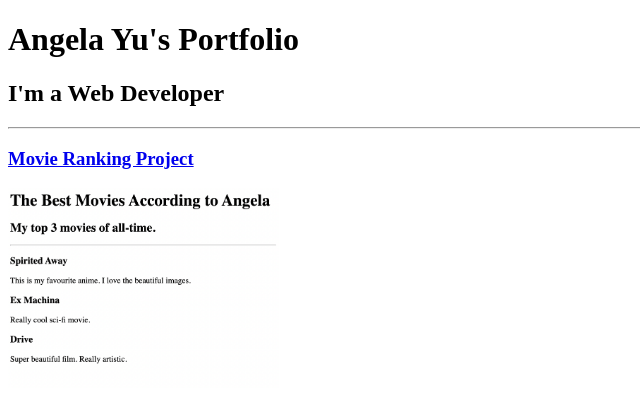
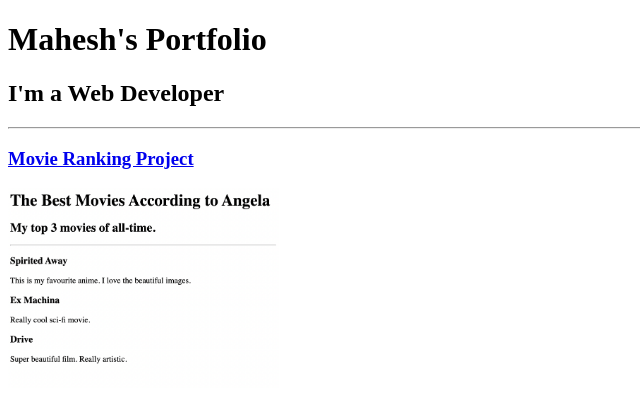
Before and after one commit to AlienMonk/html-portfolio, a plain HTML site: page index.html in a window 1280 px wide. Shown: the top 408 px of the page, without its empty margins (0-640 px from the left). Drawn offline with Linux system fonts and the light colour scheme.

Commit message:
Update index.html

```diff
--- a/index.html
+++ b/index.html
@@ -7,7 +7,7 @@
 </head>
 
 <body>
-  <h1>Angela Yu's Portfolio</h1>
+  <h1>Mahesh's Portfolio</h1>
   <h2>I'm a Web Developer</h2>
   <hr />
   <h3><a href="./public/movie-ranking.html">Movie Ranking Project</a></h3>
```
